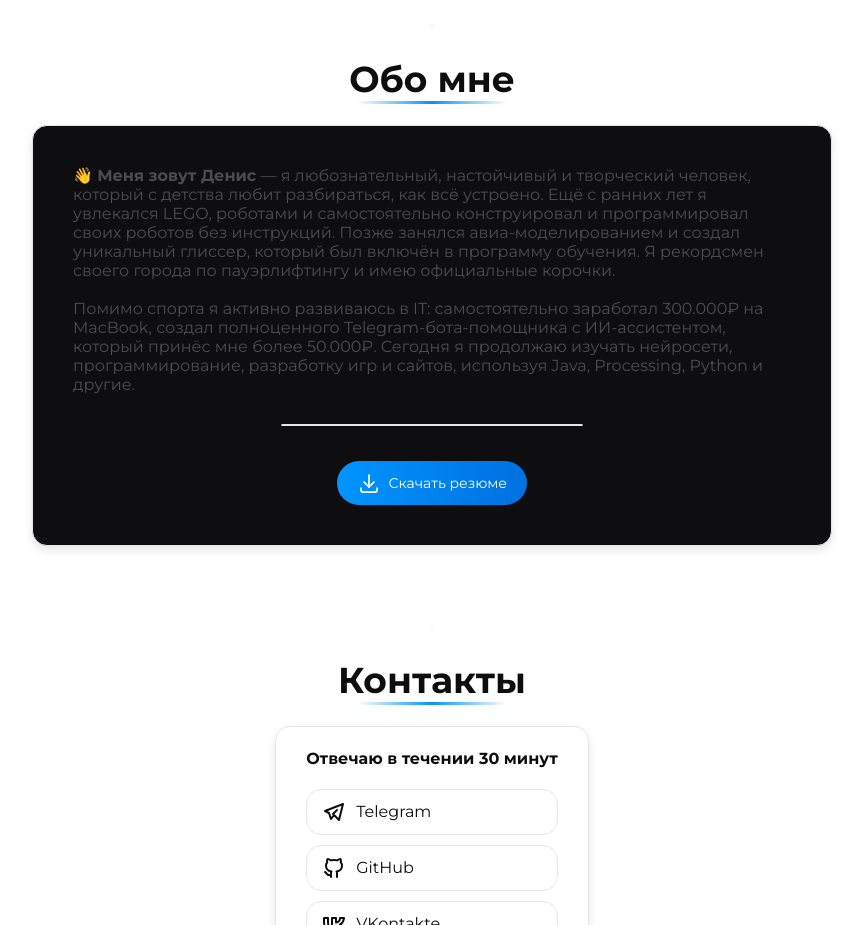
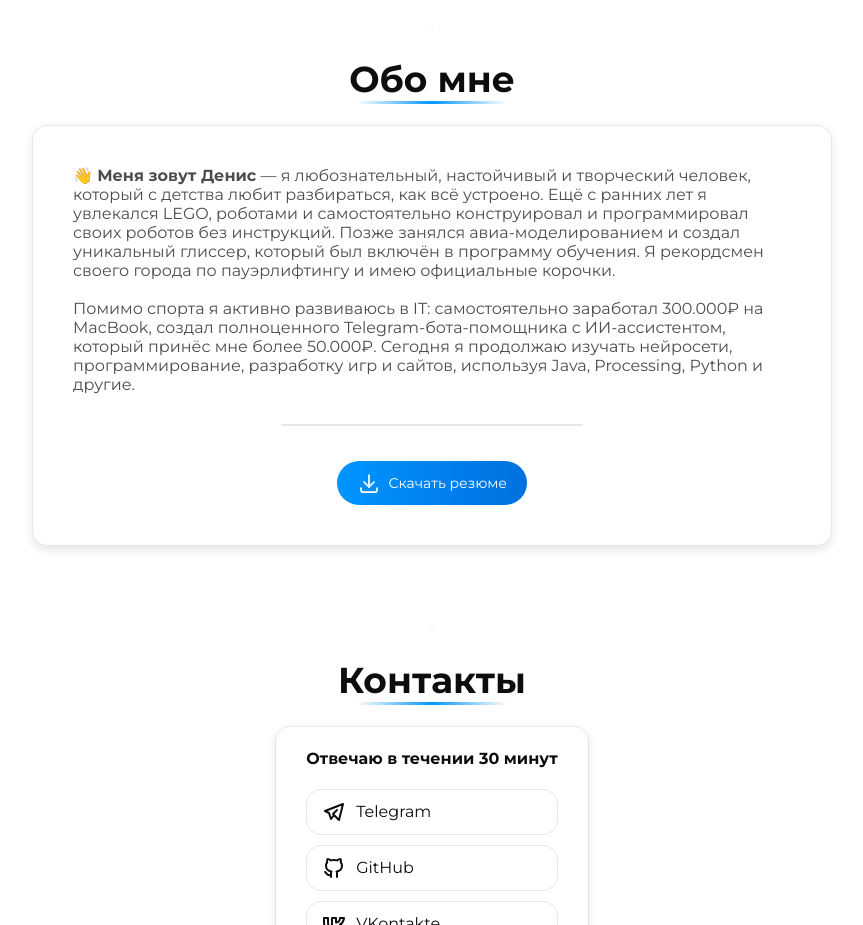
Before and after one commit to DenisVyuhin/portfolio-page-v1, a Next.js app: page / in a window 1280 px wide. Shown: the part 2000-2925 px from the top of the page, without its empty margins (208-1071 px from the left). Built offline with nearby package versions, Linux system fonts and the light colour scheme.

Commit message:
remove reviews and change colors

```diff
--- a/src/app/globals.css
+++ b/src/app/globals.css
@@ -355,7 +355,7 @@ h1.block-name::before {
    transform: translateX(-50%);
 }
 .about-me-container {
-   background-color: #0e0e11;
+   background-color: var(--background-color);
    border: 1px solid var(--panel-color);
    border-radius: 15px;
    width: 100%;
```
